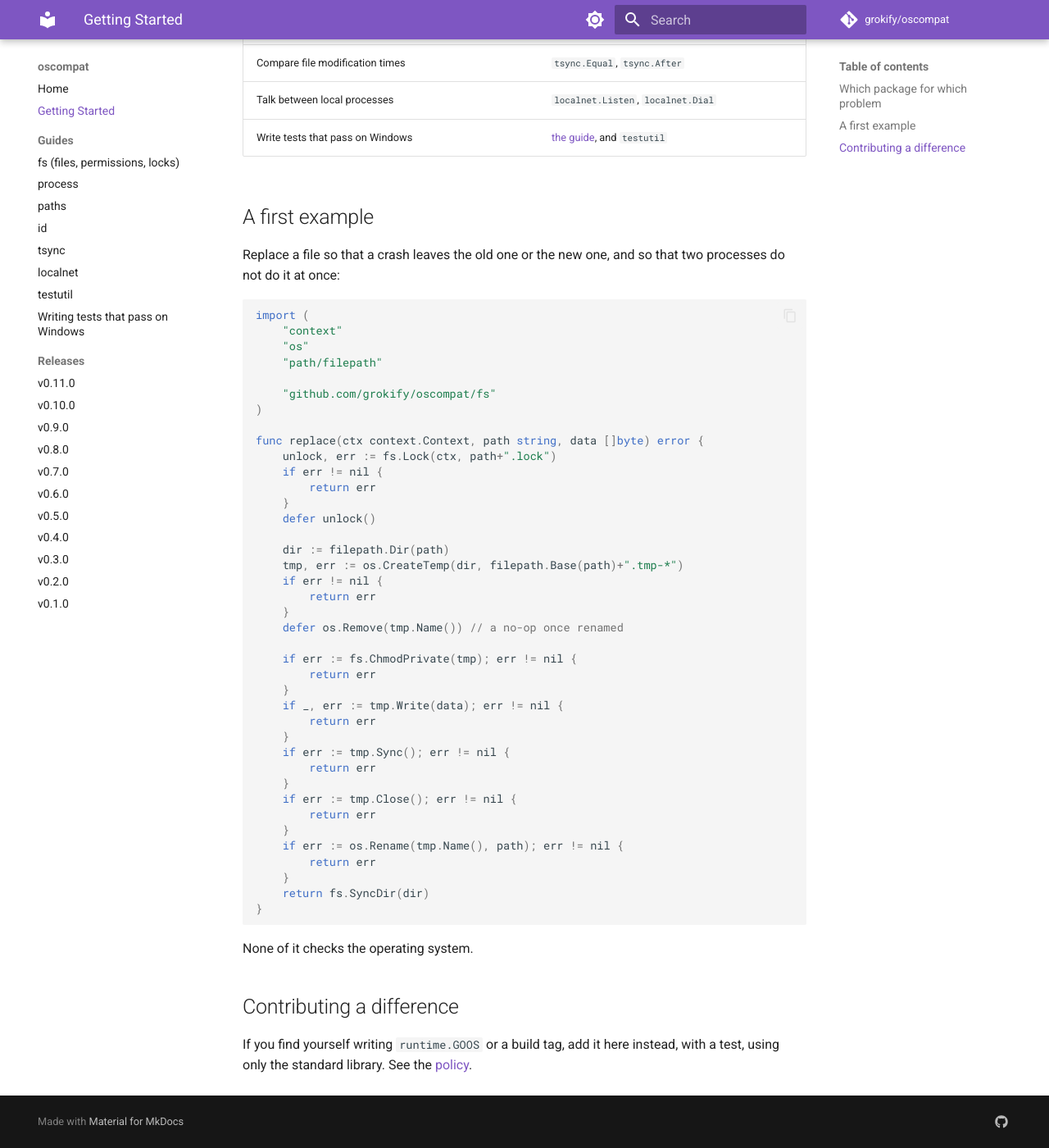
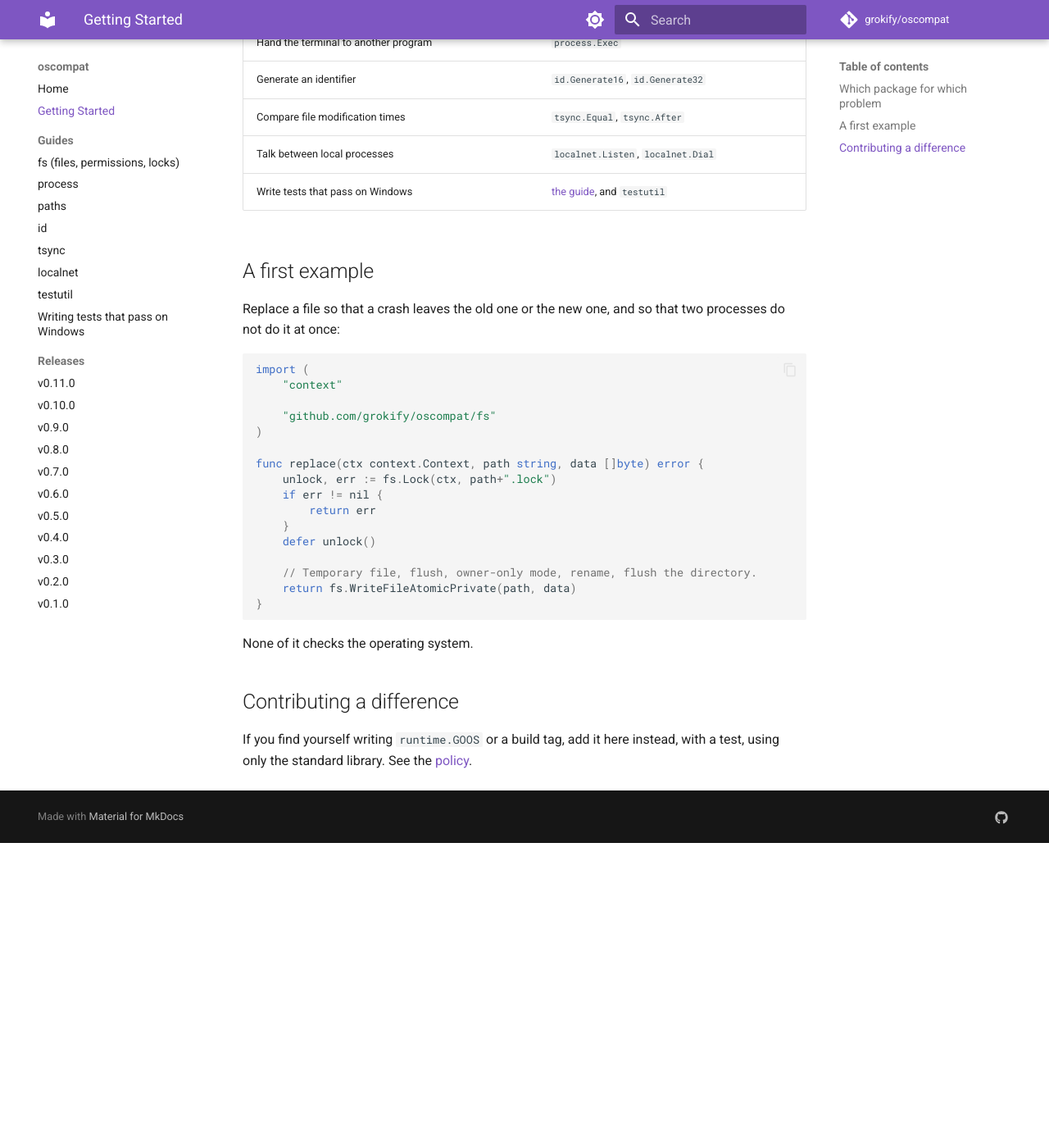
Before and after one commit to grokify/oscompat, an MkDocs documentation site: the page built from docs/guides/getting-started.md, in a window 1280 px wide and 1400 px high, scrolled down 1088 px. Shown: the whole window at 82% size. Built offline with MkDocs 1.6.1 and Material for MkDocs 9.7.7, drawn with Linux system fonts in a browser that asks for light colours; comment, search, counter and statistics services are not loaded; after the commit the page ends 2116 px from its top, so only the background shows below that; some of the changed text lies outside the part shown.

Commit message:
docs(fs): explain WriteFileAtomic in the guides
The fs guide gains a section on replacing a file atomically and when to
hold Lock around it. The getting-started example uses
WriteFileAtomicPrivate in place of the hand-written temporary-file
sequence, and its table lists the new functions.

Co-Authored-By: Claude Opus 5.5 <noreply@anthropic.com>

````diff
--- a/docs/guides/getting-started.md
+++ b/docs/guides/getting-started.md
@@ -12,6 +12,7 @@ install, because the module has no dependencies.
 | You need to | Use |
 |-------------|-----|
 | Keep two processes from writing a file at once | `fs.Lock` |
+| Replace a file so a reader or a crash sees the old one or the new one | `fs.WriteFileAtomic`, `fs.WriteFileAtomicPrivate` |
 | Make a rename durable | `fs.SyncDir` |
 | Refuse a file other users can read, or write one only the owner can | `fs.CheckPrivate`, `fs.WriteFilePrivate`, `fs.ChmodPrivate` |
 | Know whether mode bits mean anything here | `fs.PermissionsEnforced` |
@@ -37,8 +38,6 @@ processes do not do it at once:
 ```go
 import (
     "context"
-    "os"
-    "path/filepath"
 
     "github.com/grokify/oscompat/fs"
 )
@@ -50,29 +49,8 @@ func replace(ctx context.Context, path string, data []byte) error {
     }
     defer unlock()
 
-    dir := filepath.Dir(path)
-    tmp, err := os.CreateTemp(dir, filepath.Base(path)+".tmp-*")
-    if err != nil {
-        return err
-    }
-    defer os.Remove(tmp.Name()) // a no-op once renamed
-
-    if err := fs.ChmodPrivate(tmp); err != nil {
-        return err
-    }
-    if _, err := tmp.Write(data); err != nil {
-        return err
-    }
-    if err := tmp.Sync(); err != nil {
-        return err
-    }
-    if err := tmp.Close(); err != nil {
-        return err
-    }
-    if err := os.Rename(tmp.Name(), path); err != nil {
-        return err
-    }
-    return fs.SyncDir(dir)
+    // Temporary file, flush, owner-only mode, rename, flush the directory.
+    return fs.WriteFileAtomicPrivate(path, data)
 }
 ```
 
````
Also changed, not shown: docs/guides/fs.md (+25 -1 lines).
